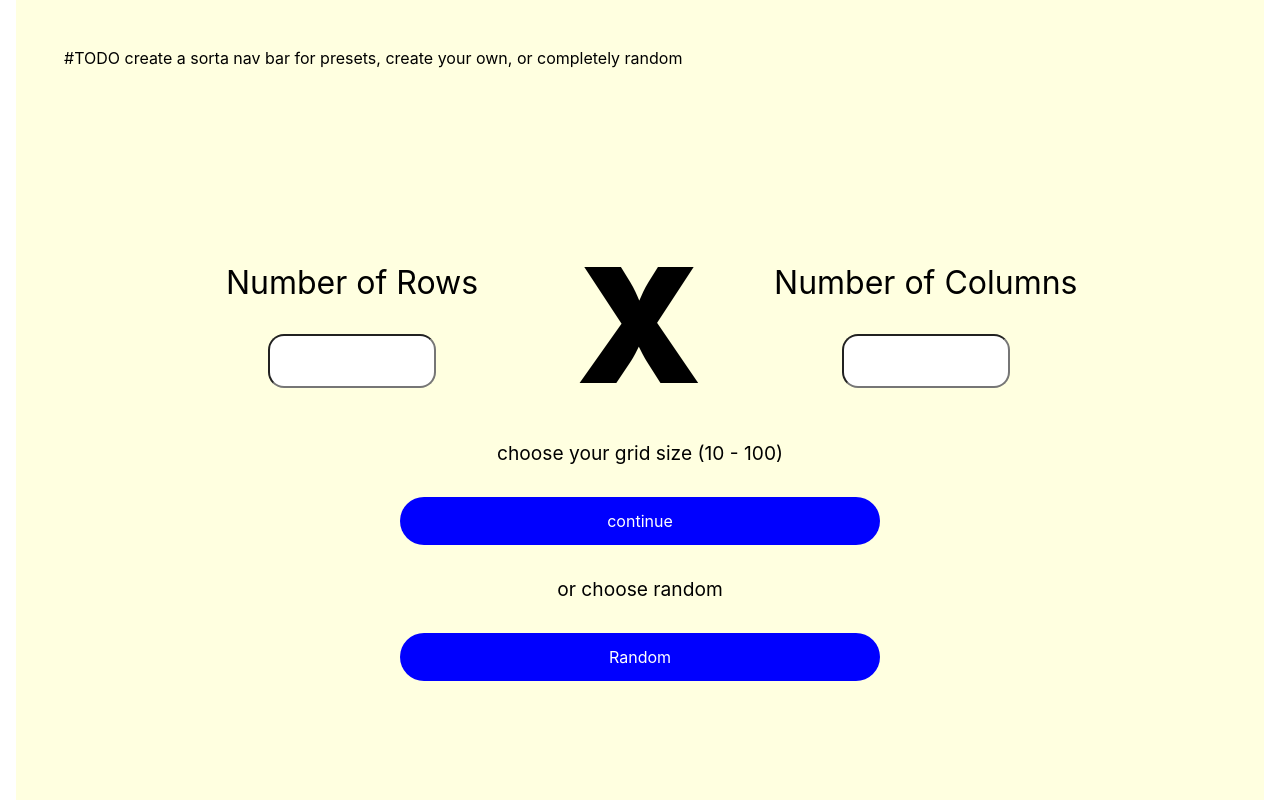
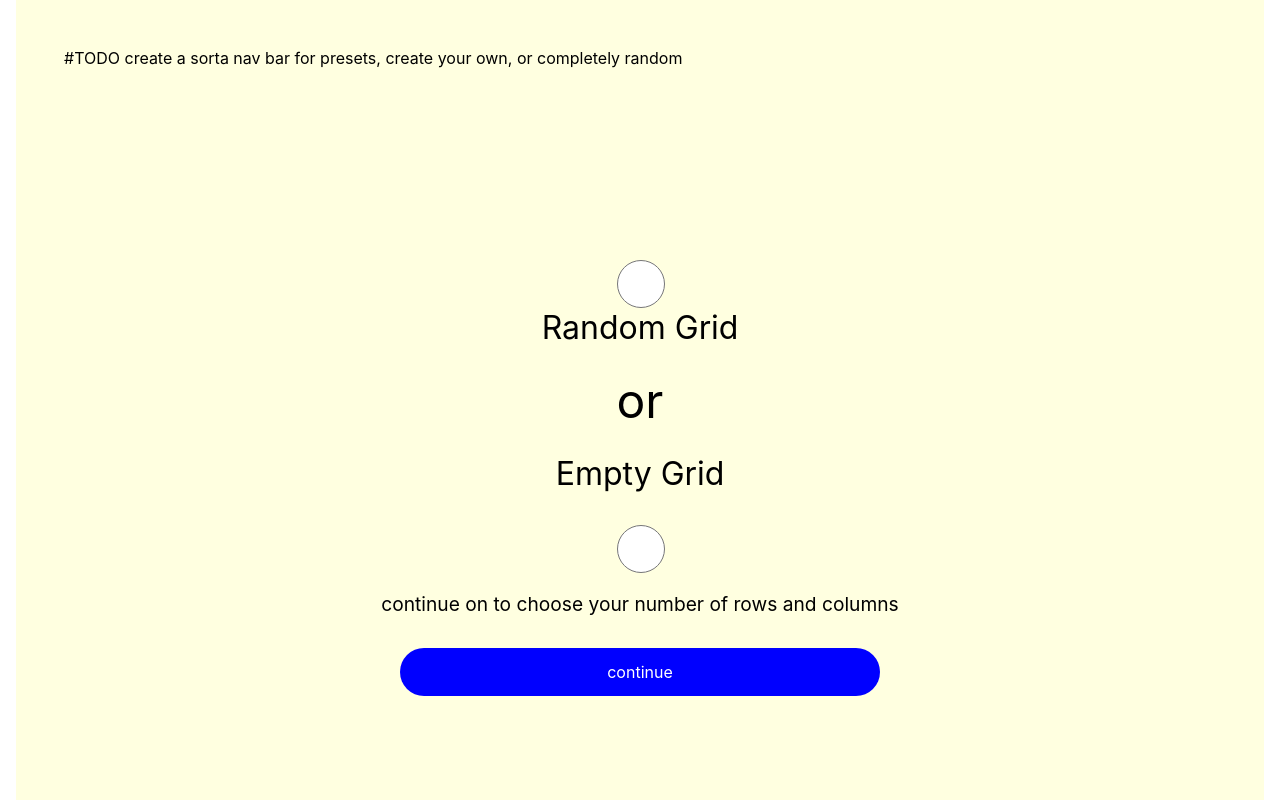
Before and after one commit to Joe-Thompson/WEBPT_11_CS_BUILD_CONWAY, a React (Create React App) app in the folder conways_game/: page / in a window 1280 px wide. Shown: the top 800 px of the page. Built offline with nearby package versions, Linux system fonts and the light colour scheme.

Commit message:
most logic for user interface done

```diff
--- a/conways_game/src/App.css
+++ b/conways_game/src/App.css
@@ -1,8 +1,30 @@
+html {
+  scroll-behavior: smooth;
+}
+
 .App {
   margin: 0 auto;
   padding: 3rem;
   width: 90%;
   background-color: lightyellow;
+}
+
+.grid_or {
+  font-size: 3rem;
+  margin: 1.5rem auto;
+}
+
+.grid_empty {
+  display: flex;
+  flex-direction: column-reverse;
+  margin: 0 auto;
+
+}
+
+.grid_random {
+  display: flex;
+  flex-direction: column;
+  align-items: center;
 }
 
 .size_range {
@@ -60,6 +82,7 @@
 
 .choices {
   margin: 10rem auto 15rem auto;
+  height: 70rem;
 }
 
 .color_section {
--- a/conways_game/src/App.js
+++ b/conways_game/src/App.js
@@ -1,4 +1,5 @@
 import React from 'react';
+import { Route } from 'react-router-dom';
 import './App.css';
 import Dashboard from "./components/Dashboard";
 import Landing from "./components/Landing";
@@ -6,8 +7,8 @@ import Landing from "./components/Landing";
 function App() {
   return (
     <div className="App">
-        <Landing />
-      {/*<Dashboard />*/}
+        <Route exact path='/' component={Landing} />
+        <Route exact path='/dashboard' component={Dashboard} />
     </div>
   );
 }
--- /dev/null
+++ b/conways_game/src/actions/grid_actions.js
@@ -0,0 +1,31 @@
+export const SETTING_GRID_PROPERTIES = 'SETTING_GRID_PROPERTIES';
+export const SETTING_RANDOM_GRID = 'SETTING_RANDOM_GRID';
+
+export function setting_up_grid(data) {
+    console.log(`this is the data in the action line 4: ${data}`)
+    console.log(data)
+    return dispatch => {
+        try {
+            if (data.random_size === 'true') {
+                data.rows = Math.floor(Math.random() * 100) + 10;
+                data.cols = Math.floor(Math.random() * 100) + 10;
+            }
+            if (data.random_grid === 'true') {
+                dispatch({ type: SETTING_RANDOM_GRID, payload: {
+                    data
+                    }})
+            }
+            if (data.rows < 10) {
+                data.rows = 10
+            }
+            if (data.cols < 10) {
+                data.cols = 10
+            }
+            dispatch({ type: SETTING_GRID_PROPERTIES, payload: {
+            data
+            }})
+        } catch (e) {
+            return e
+        }
+    }
+}
--- a/conways_game/src/components/Dashboard.js
+++ b/conways_game/src/components/Dashboard.js
@@ -1,10 +1,11 @@
 import React, {useCallback, useRef, useState} from 'react';
+import { connect } from "react-redux";
 import produce from "immer";
 
-function Dashboard() {
+function Dashboard({ grid_state }) {
 
-    const numRows = 50;
-    const numCols = 50;
+    const numRows = Number(grid_state.rows);
+    const numCols = Number(grid_state.cols);
     const ops = [
         [0, 1],
         [0, -1],
@@ -24,9 +25,21 @@ function Dashboard() {
         return rows
     }
 
+    const random_grid = () => {
+        const rows = [];
+                for (let i = 0; i < numRows; i++) {
+                    rows.push(Array.from(Array(numCols), () => Math.random() > .7 ? 1 : 0));
+                }
+                return rows
+    }
+
     const [running, setRunning] = useState(false);
     const [grid, setGrid] = useState(() => {
-        return empty_grid()
+        if (!grid_state.random_grid) {
+            return empty_grid()
+        } else {
+            return random_grid()
+        }
     })
 
     const runningRef = useRef(running);
@@ -58,7 +71,8 @@ function Dashboard() {
         })
         setTimeout(runGame, 100)
     },[])
-
+console.log('this is the current state of the app from line 63 in dashboard')
+console.log(grid_state)
     return (
         <>
         <button
@@ -72,6 +86,7 @@ function Dashboard() {
         >
             {running ? "stop" : "start"}
         </button>
+            # TODO move to an if block for random grid or empty grid on line 20
             <button onClick={() => {
                 const rows = [];
                 for (let i = 0; i < numRows; i++) {
@@ -101,7 +116,7 @@ function Dashboard() {
                             style={{
                             width: 20,
                             height: 20,
-                            backgroundColor: grid[i][k] ? "blue" : undefined,
+                            backgroundColor: grid[i][k] ? grid_state.bg_color : grid_state.accent_color,
                             border: "solid 1px black"
                         }}
                         />
@@ -112,4 +127,14 @@ function Dashboard() {
     )
 }
 
-export default Dashboard
+const mapDispatchToProps = {
+
+};
+
+function mapStateToProps(state) {
+    return {
+        grid_state: state
+    }
+}
+
+export default connect(mapStateToProps, mapDispatchToProps)(Dashboard)
--- a/conways_game/src/components/Landing.js
+++ b/conways_game/src/components/Landing.js
@@ -1,15 +1,17 @@
 import React, { useState } from 'react';
 import { connect } from "react-redux";
+import { setting_up_grid } from '../actions/grid_actions';
 
 
-function Landing() {
+function Landing({ setting_up_grid, history }) {
 
     const [grid_data, setGrid_data] = useState({
-        rows: 0,
-        cols: 0,
+         rows: 0,
+         cols: 0,
          bg_color: 'white',
          accent_color: 'black',
-         preset_grid: 'none',
+         preset_grid: false,
+        random_grid: false
     });
 
     const change_handler = (e) => {
@@ -20,9 +22,13 @@ function Landing() {
 
     };
 
+
     const submit_handler = (e) => {
+        console.log('this is the data in the submit handler')
+        console.log(grid_data)
         e.preventDefault()
-        console.log(grid_data)
+        setting_up_grid(grid_data)
+        history.push('/dashboard')
     }
 
     const colors = [
@@ -43,6 +49,29 @@ function Landing() {
     return (
         <> #TODO create a sorta nav bar for presets, create your own, or completely random
             <form onSubmit={submit_handler}>
+                <section className='choices'>
+                    <div className='grid_empty'>
+                        <span className='grid_random'>
+                            <label className='grid_label' htmlFor='rows'>Empty Grid</label>
+                            <input className='grid_input'
+                                   type='radio'
+                                   onChange={change_handler}
+                                   name='random_grid'
+                                   value={false}/>
+                        </span>
+                        <span className='grid_or'>or</span>
+                        <span className='grid_random'>
+                            <input className='grid_input'
+                                   type='radio'
+                                   onChange={change_handler}
+                                   name='random_grid'
+                                   value={true}/>
+                            <label className='grid_label' htmlFor='cols'>Random Grid</label>
+                        </span>
+                    </div>
+                    <p className='size_range'>continue on to choose your number of rows and columns</p>
+                    <a className='btn_links' href='#first_option'>continue</a>
+                </section>
                 <section className='choices' id='first_option'>
                     <div className='grid_section'>
                         <span className='grid_row'>
@@ -68,7 +97,12 @@ function Landing() {
                     <p className='size_range'>choose your grid size (10 - 100)</p>
                     <a className='btn_links' href='#second_option'>continue</a>
                     <p className='size_range'>or choose random</p>
-                    <a className='btn_links' href='#second_option'>Random</a>
+                    <input onChange={change_handler}
+                            type='radio'
+                            name='random_size'
+                            value={true}
+                            className='btn_links'
+                            />
                 </section>
 
                 <section className='choices'>
@@ -114,7 +148,7 @@ function Landing() {
 }
 
 const mapDispatchToProps = {
-
+    setting_up_grid
 };
 
 function mapStateToProps(state) {
--- a/conways_game/src/reducers/main_reducer.js
+++ b/conways_game/src/reducers/main_reducer.js
@@ -1,4 +1,6 @@
-
+import { SETTING_GRID_PROPERTIES,
+         SETTING_RANDOM_GRID,
+} from '../actions/grid_actions';
 
 
 const initial_state = {
@@ -6,12 +8,31 @@ const initial_state = {
     cols: 25,
     bg_color: 'white',
     accent_color: 'black',
-    preset_grid: 'none',
+    preset_grid: false,
+    random_grid: false,
+    random_size: false
 
 };
 
 export function Main_Reducer(state = initial_state, action) {
     switch (action.type) {
+        case SETTING_GRID_PROPERTIES:
+            return {
+                ...state,
+                rows: action.payload.data.rows,
+                cols: action.payload.data.cols,
+                bg_color: action.payload.data.bg_color,
+                accent_color: action.payload.data.accent_color
+            };
+        case SETTING_RANDOM_GRID:
+            return {
+                ...state,
+                rows: action.payload.data.rows,
+                cols: action.payload.data.cols,
+                bg_color: action.payload.data.bg_color,
+                accent_color: action.payload.data.accent_color,
+                random_grid: true
+            }
         default:
             return state
     }
```
